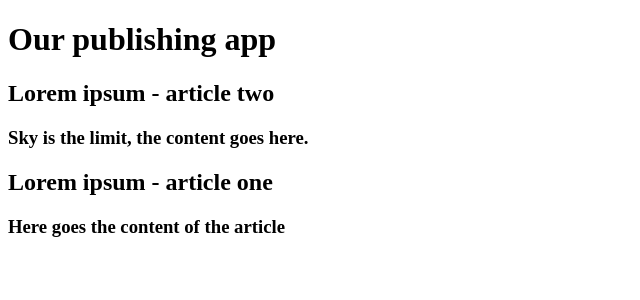
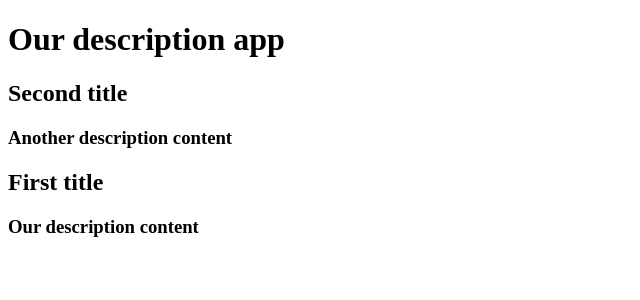
Before and after one commit to ReactPoland/falcorjs-tutorial, a React app: page / in a window 1280 px wide. Shown: the top 300 px of the page, without its empty margins (0-640 px from the left). Built offline with nearby package versions, Linux system fonts and the light colour scheme; the HTML template or start-up script is replaced by a standard one.

Commit message:
may changes to book examples added

```diff
--- a/src/App.js
+++ b/src/App.js
@@ -2,14 +2,14 @@ import React from 'react'
 import { render } from 'react-dom'
 import { Provider } from 'react-redux'
 import { createStore } from 'redux'
-import article from './reducers/article'
-import PublishingApp from './layouts/PublishingApp'
+import BookDescriptionReducer from './reducers/BookDescriptionReducer'
+import BookDescriptionApp from './layouts/BookDescriptionApp'
 
-let store = createStore(article)
+let store = createStore(BookDescriptionReducer)
 
 render(
     <Provider store={store}>
-        <PublishingApp />
+        <BookDescriptionApp />
     </Provider>,
-    document.getElementById('publishingAppRoot')
+    document.getElementById('tutorial-app-root')
 );
--- /dev/null
+++ b/src/layouts/BookDescriptionApp.js
@@ -0,0 +1,35 @@
+import React from 'react';
+import { connect } from 'react-redux';
+
+const mapStateToProps = (state) => ({
+  ...state
+});
+
+const mapDispatchToProps = (dispatch) => ({
+});
+
+class BookDescriptionApp extends React.Component {
+  constructor(props) {
+    super(props);
+  }
+  render () {
+    let descriptionsJSX = [];
+    for(let descriptionKey in this.props) {
+        let descriptionDetails = this.props[descriptionKey];
+        let currentDescriptionJSX = (
+            <div key={descriptionKey}>
+                <h2>{descriptionDetails.descriptionTitle}</h2>
+                <h3>{descriptionDetails.descriptionContent}</h3>
+            </div>);
+        descriptionsJSX.push(currentDescriptionJSX);
+    }
+    return (
+      <div>
+          <h1>Our description app</h1>
+          {descriptionsJSX}
+      </div>
+    );
+  }
+}
+
+export default connect(mapStateToProps, mapDispatchToProps)(BookDescriptionApp);
--- a/src/layouts/PublishingApp.js
+++ /dev/null
@@ -1,35 +0,0 @@
-import React from 'react';
-import { connect } from 'react-redux';
-
-const mapStateToProps = (state) => ({
-  ...state
-});
-
-const mapDispatchToProps = (dispatch) => ({
-});
-
-class PublishingApp extends React.Component {
-  constructor(props) {
-    super(props);
-  }
-  render () {
-    let articlesJSX = [];
-    for(let articleKey in this.props) {
-      let articleDetails = this.props[articleKey];
-      let currentArticleJSX = (
-        <div key={articleKey}>
-          <h2>{articleDetails.articleTitle}</h2>
-          <h3>{articleDetails.articleContent}</h3>
-        </div>);
-      articlesJSX.push(currentArticleJSX);
-    }
-    return (
-      <div>
-          <h1>Our publishing app</h1>
-          {articlesJSX}
-      </div>
-    );
-  }
-}
-
-export default connect(mapStateToProps, mapDispatchToProps)(PublishingApp);
--- /dev/null
+++ b/src/reducers/BookDescriptionReducer.js
@@ -0,0 +1,21 @@
+const defaultDescriptions = {
+	"987654": {
+		descriptionTitle: "First title",
+		descriptionContent: "Our description content"
+	},
+	"123456": {
+		descriptionTitle: "Second title",
+		descriptionContent: "Another description content"
+	}
+};
+
+const descriptionReducer = (state = defaultDescriptions, action) => {
+	switch (action.type) {
+		case 'RETURN_ALL_DESCRIPTIONS':
+			return Object.assign({}, state);
+		default:
+			return state;
+	}
+}
+
+export default descriptionReducer
--- a/src/reducers/article.js
+++ /dev/null
@@ -1,21 +0,0 @@
-const articleMock = {
-	"987654": {
-		articleTitle: "Lorem ipsum - article one",
-		articleContent: "Here goes the content of the article"
-	},
-	"123456": {
-		articleTitle: "Lorem ipsum - article two",
-		articleContent: "Sky is the limit, the content goes here."
-	}
-};
-
-const article = (state = articleMock, action) => {
-	switch (action.type) {
-		case 'RETURN_ALL_ARTICLES':
-			return Object.assign({}, state);
-		default:
-			return state;
-	}
-}
-
-export default article;
```
Also changed, not shown: 1 other file (tests, documents, lock files or other folders).
